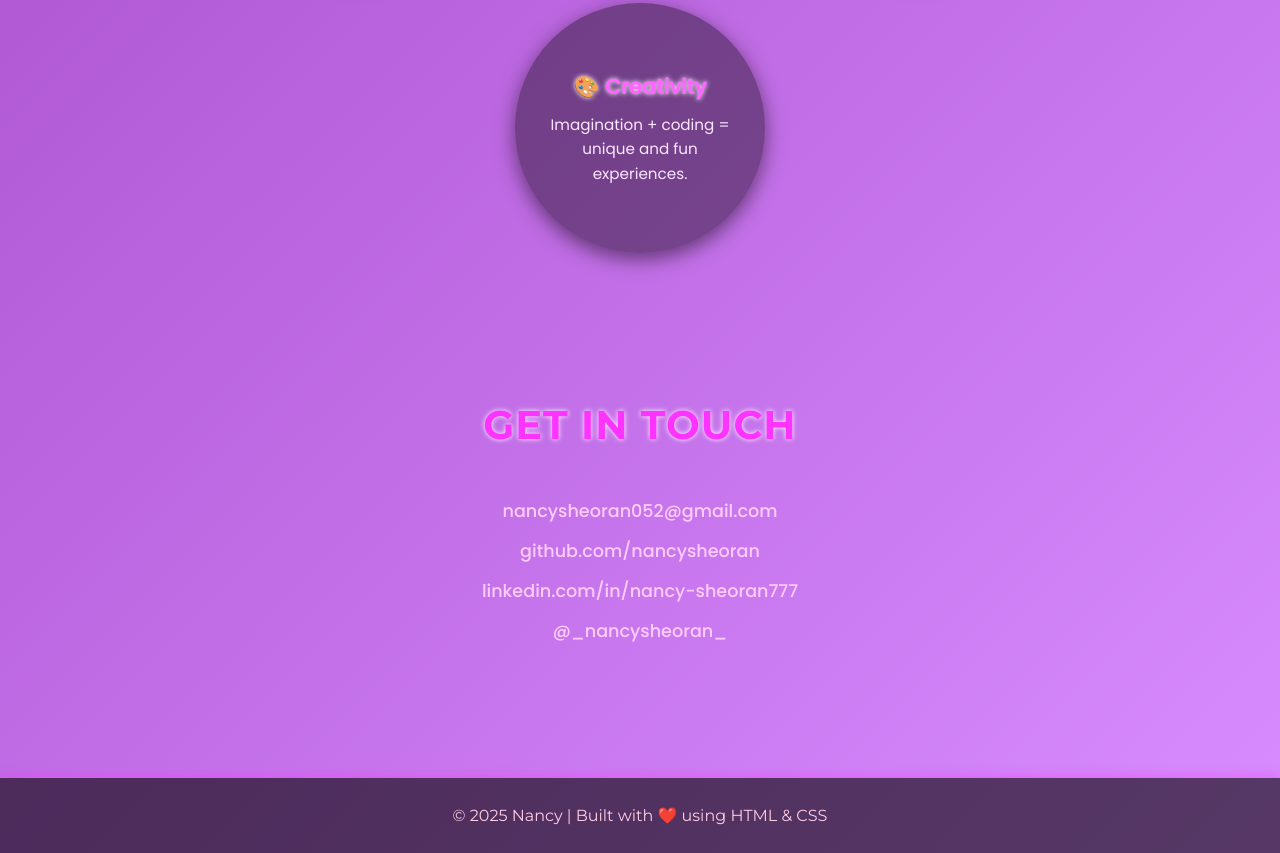
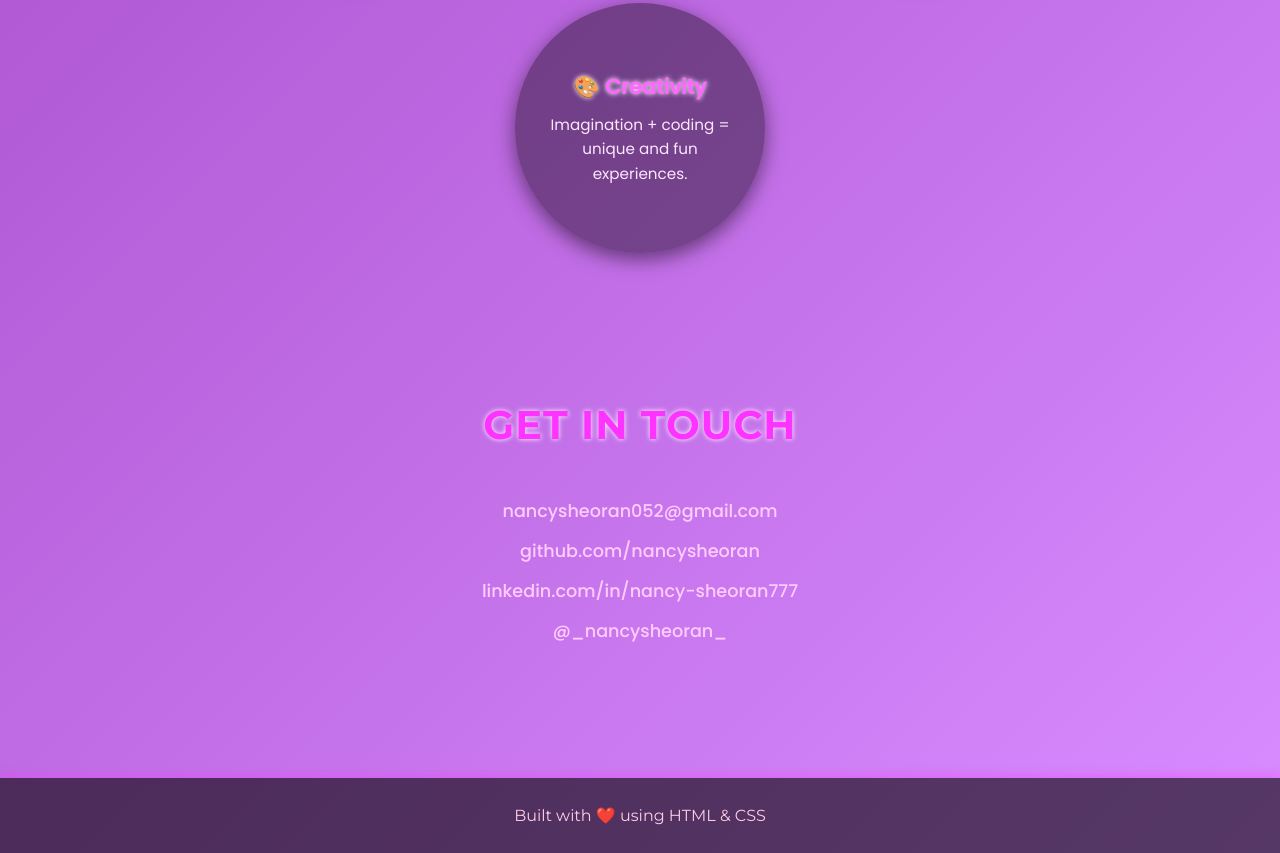
Before and after one commit to nancysheoran/portfolio, a plain HTML site: page index.html in a window 1280 px wide. Shown: the part 3384-4237 px from the top of the page. Drawn offline with Linux system fonts and the light colour scheme.

Commit message:
index.html

```diff
--- a/index.html
+++ b/index.html
@@ -411,7 +411,7 @@ Outside tech, I love photography, painting, chess, and traveling, which keep my
 
   <!-- Footer -->
   <footer>
-    <p>© 2025 Nancy | Built with ❤️ using HTML & CSS</p>
+    <p>Built with ❤️ using HTML & CSS</p>
   </footer>
 
 </body>
```
